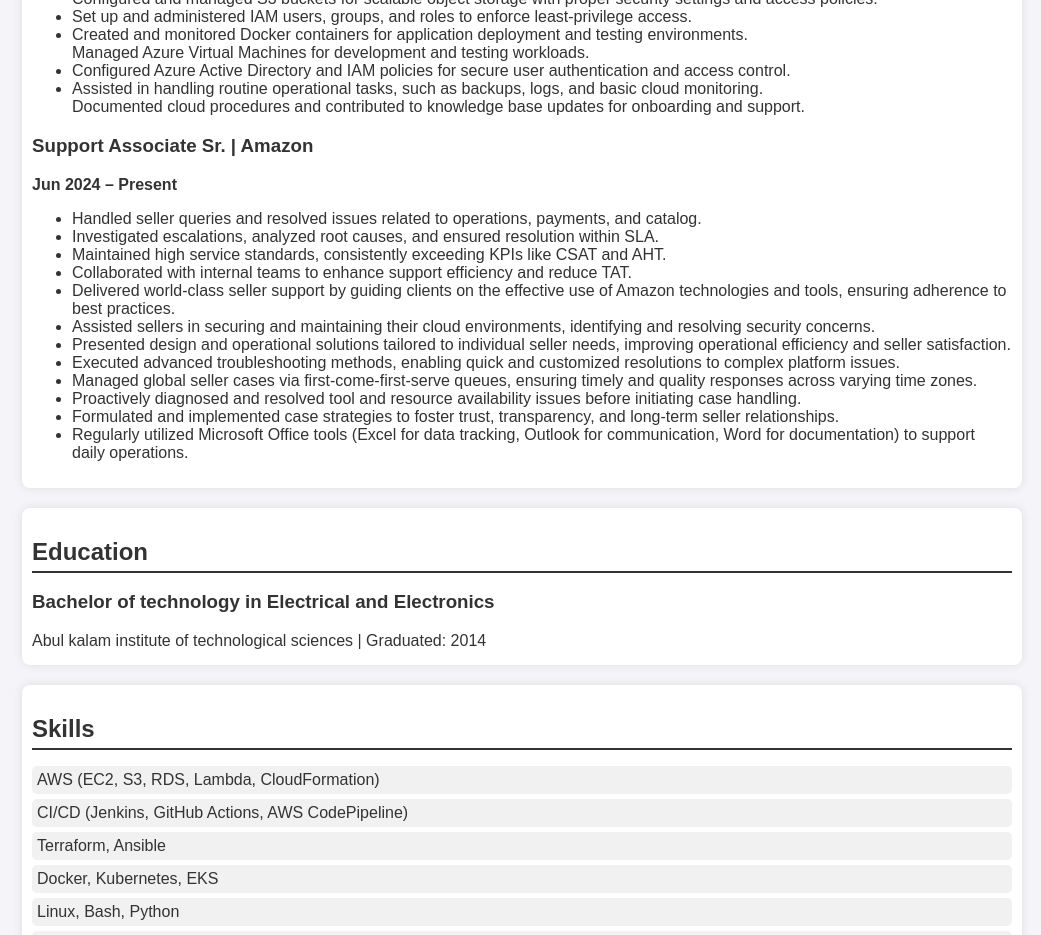
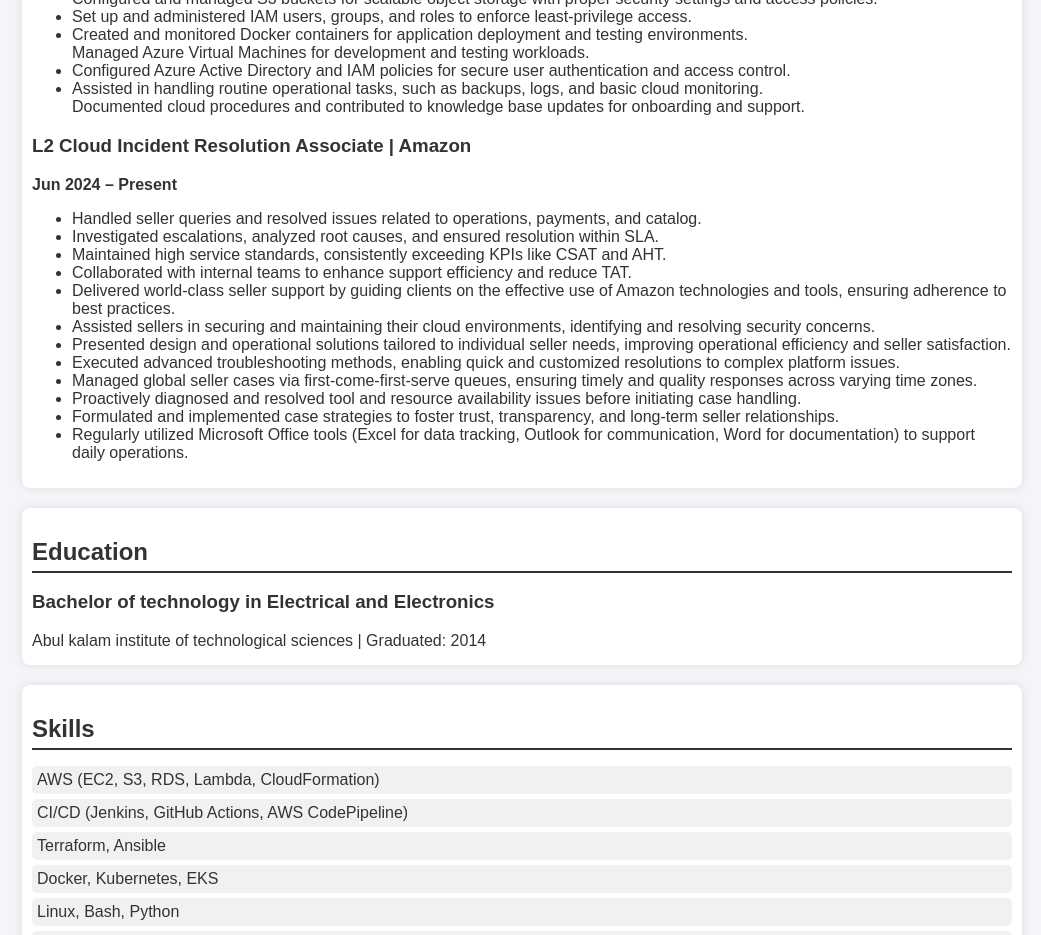
Before and after one commit to pkalangi/pramodkalangi.github.io, a plain HTML site: page index.html in a window 1280 px wide. Shown: the part 1100-2035 px from the top of the page, without its empty margins (118-1159 px from the left). Drawn offline with Linux system fonts and the light colour scheme.

Commit message:
Update index.html

```diff
--- a/index.html
+++ b/index.html
@@ -136,7 +136,7 @@
                 <li>Documented cloud procedures and contributed to knowledge base updates for onboarding and support.</li>
             </ul>
 
-            <h3>Support Associate Sr. | Amazon</h3>
+            <h3>L2 Cloud Incident Resolution Associate | Amazon</h3>
             <p><strong>Jun 2024 – Present</strong></p>
             <ul>
                 <li>Handled seller queries and resolved issues related to operations, payments, and catalog.</li>
```
